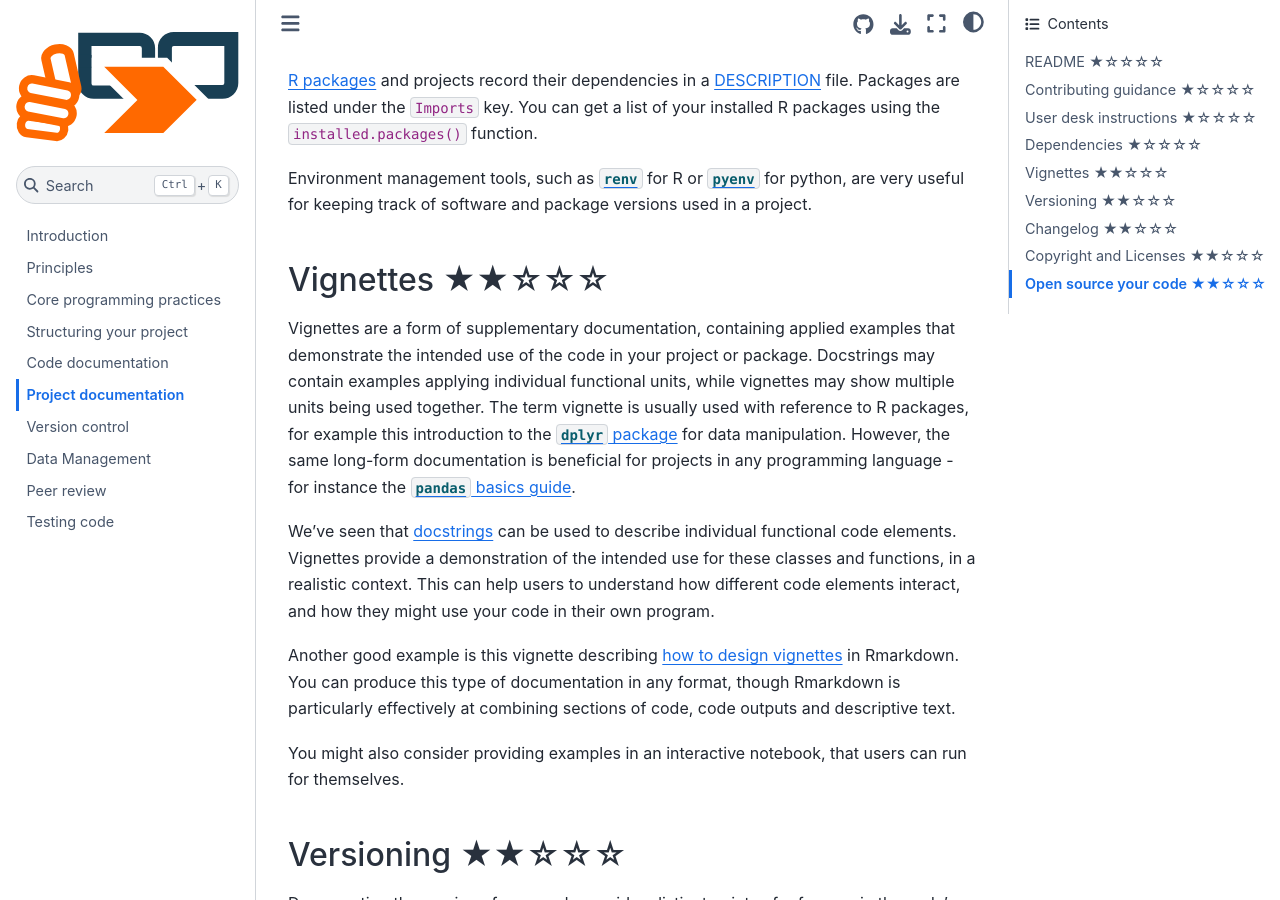
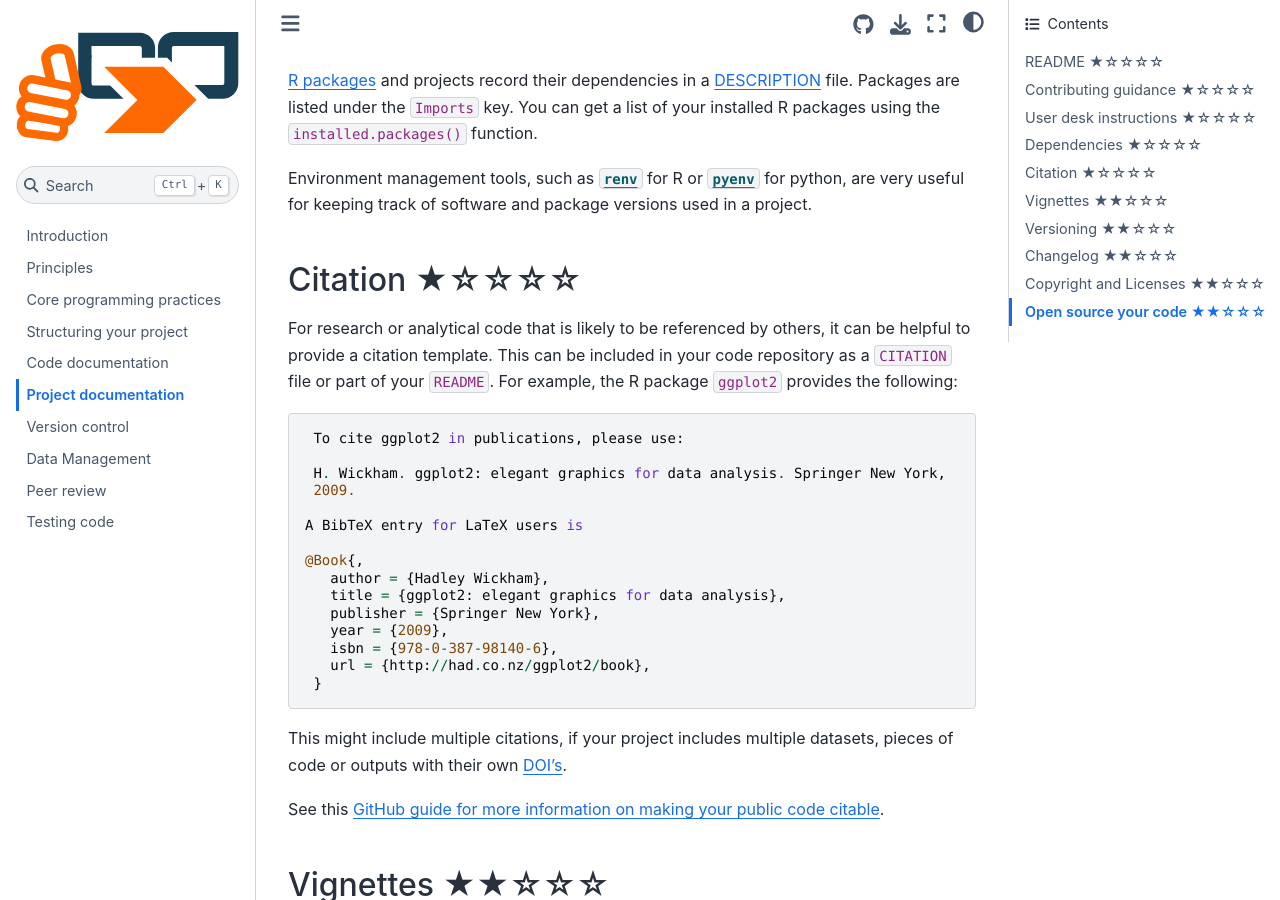
Before and after one commit to best-practice-and-impact/qa-of-code-guidance, a Jupyter Book: the page built from book/project_documentation.md, in a window 1280 px wide and 900 px high, scrolled down 2683 px. Built offline with Jupyter Book 1.0.4 settings and Sphinx 7.4.7 and the Sphinx Book theme 1.1.4, drawn with Linux system fonts in a browser that asks for light colours.

Commit message:
Add citation files

````diff
--- a/book/project_documentation.md
+++ b/book/project_documentation.md
@@ -156,6 +156,35 @@ You can get a list of your installed R packages using the `installed.packages()`
 Environment management tools, such as [`renv`](https://rstudio.github.io/renv/articles/renv.html) for R or [`pyenv`](https://github.com/pyenv/pyenv) for python, are very useful for keeping track of software and package versions used in a project.
 
 
+## Citation <span role="image" aria-label="difficulty rating: 1 out of 5">★☆☆☆☆</span>
+
+For research or analytical code that is likely to be referenced by others, it can be helpful to provide a citation template.
+This can be included in your code repository as a `CITATION` file or part of your `README`.
+For example, the R package `ggplot2` provides the following:
+
+```
+ To cite ggplot2 in publications, please use:
+
+ H. Wickham. ggplot2: elegant graphics for data analysis. Springer New York,
+ 2009.
+
+A BibTeX entry for LaTeX users is
+
+@Book{,
+   author = {Hadley Wickham},
+   title = {ggplot2: elegant graphics for data analysis},
+   publisher = {Springer New York},
+   year = {2009},
+   isbn = {978-0-387-98140-6},
+   url = {http://had.co.nz/ggplot2/book},
+ }
+```
+
+This might include multiple citations, if your project includes multiple datasets, pieces of code or outputs with their own [DOI's](https://en.wikipedia.org/wiki/Digital_object_identifier).
+
+See this [GitHub guide for more information on making your public code citable](https://guides.github.com/activities/citable-code/).
+
+
 ## Vignettes <span role="image" aria-label="difficulty rating: 2 out of 5">★★☆☆☆</span>
 
 Vignettes are a form of supplementary documentation, containing applied examples that demonstrate the intended use of the code in your project or package.
````
